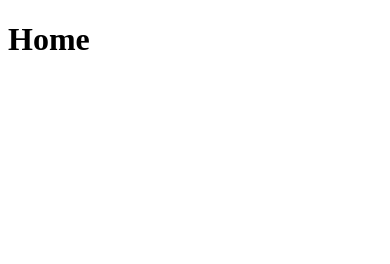
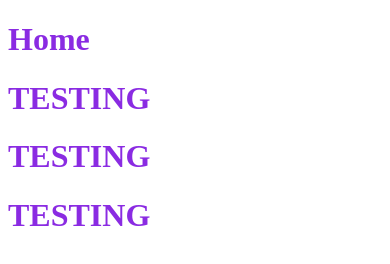
Before and after one commit to ninokhodr/lektion_5_resolutions_orientation, a plain HTML site: page index.html in a window 390 px wide. Drawn offline with Linux system fonts and the light colour scheme.

Commit message:
Added Media Queries

```diff
--- a/index.html
+++ b/index.html
@@ -4,10 +4,14 @@
     <meta charset="UTF-8">
     <meta name="viewport" content="width=device-width, initial-scale=1.0">
     <title>Home</title>
+    <link rel="stylesheet" href="styles.css">
 </head>
 <body>
 
-<h1>Home</h1>
+    <h1>Home</h1>
+    <h1> TESTING </h1>
+    <h1> TESTING </h1>
+    <h1> TESTING </h1>
 
 </body>
 </html>
--- /dev/null
+++ b/styles.css
@@ -0,0 +1,10 @@
+/* Media Query Practice */
+
+@media screen and (max-width: 480px) {
+
+    h1 {
+
+        color: blueviolet;
+    }
+
+}
```
